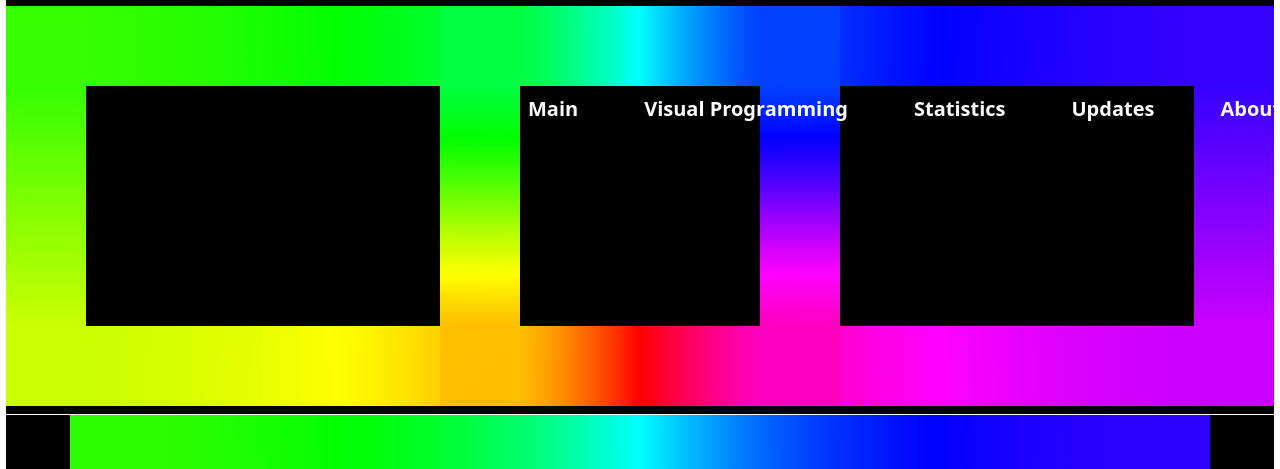
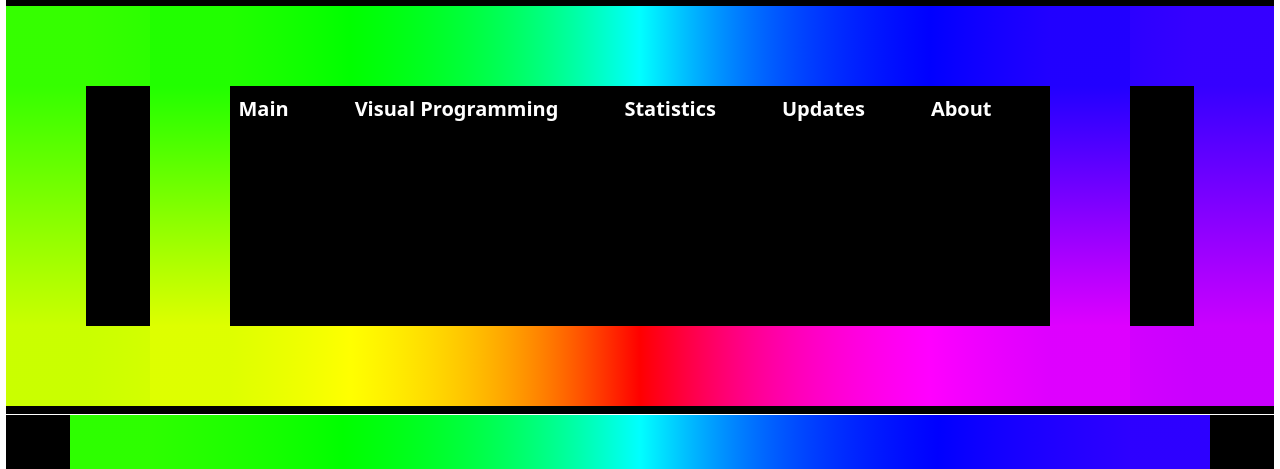
Before and after one commit to Riddle1001/nlautopeekui, a plain HTML site: page index.html in a window 1280 px wide. Shown: the part 83-552 px from the top of the page. Drawn offline with nearby package versions, Linux system fonts and the light colour scheme.

Commit message:
update test

```diff
--- a/index.html
+++ b/index.html
@@ -108,17 +108,19 @@ background: -o-linear-gradient(left,  rgba(48,255,144,1) 0%,rgba(237,45,237,1) 2
 background: -ms-linear-gradient(left,  rgba(48,255,144,1) 0%,rgba(237,45,237,1) 25%,rgba(201,152,38,1) 50%,rgba(48,255,230,1) 75%,rgba(48,255,144,1) 100%); /* IE10+ */
 background: linear-gradient(to right,  rgba(48,255,144,1) 0%,rgba(237,45,237,1) 25%,rgba(201,152,38,1) 50%,rgba(48,255,230,1) 75%,rgba(48,255,144,1) 100%); /* W3C */
 filter: progid:DXImageTransform.Microsoft.gradient( startColorstr='#30ff90', endColorstr='#30ff90',GradientType=1 ); /* IE6-9 */
-
 }
 
 div {
-	--angle: 0deg;
-	width: 50vmin;
 	height: 50vmin;
 	border: 10vmin solid;
-	border-image: conic-gradient(from var(--angle), red, yellow, lime, aqua, blue, magenta, red) 1;
+	border-image: -moz-conic-gradient(from var(--angle), red, yellow, lime, aqua, blue, magenta, red) 1;
+    border-image: -webkit-gradient(conic-gradient(from var(--angle), red, yellow, lime, aqua, blue, magenta, red)) 1;
+    border-image: -webkit-conic-gradient(from var(--angle), red, yellow, lime, aqua, blue, magenta, red) 1;
+    border-image: -o-conic-gradient(from var(--angle), red, yellow, lime, aqua, blue, magenta, red) 1;
+    border-image: -ms-conic-gradient(from var(--angle), red, yellow, lime, aqua, blue, magenta, red) 1;
+    border-image: conic-gradient(from var(--angle), red, yellow, lime, aqua, blue, magenta, red) 1;
 
-	animation: 2s rotate linear infinite;
+	animation: 10s rotate linear infinite;
 }
 
 @keyframes rotate {
@@ -132,8 +134,6 @@ div {
   initial-value: 0deg;
   inherits: false;
 }
-
-
 
 
 
```
